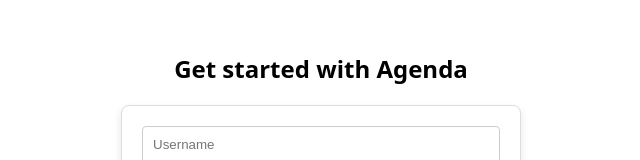
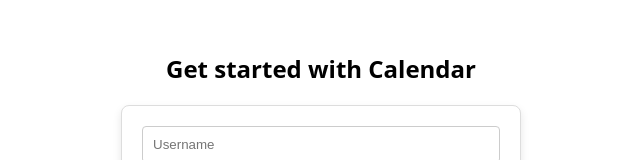
Before and after one commit to emilyzhang625/calendar-frontend, a React (Vite) app: page / in a window 1280 px wide. Shown: the part 241-401 px from the top of the page, without its empty margins (319-959 px from the left). Built offline with nearby package versions, Linux system fonts and the light colour scheme; no server answers.

Commit message:
changed agenda to calendar

```diff
--- a/src/UserPage/SignIn.jsx
+++ b/src/UserPage/SignIn.jsx
@@ -41,7 +41,7 @@
 
   return (
     <div className="user-container">
-      <div className="form-message">Welcome back to Agenda</div>
+      <div className="form-message">Welcome back to Calendar</div>
       <div className="form-container">
         <input
           type="text"
--- a/src/UserPage/Signup.jsx
+++ b/src/UserPage/Signup.jsx
@@ -52,7 +52,7 @@
 
   return (
     <div className="user-container">
-      <div className="form-message">Get started with Agenda</div>
+      <div className="form-message">Get started with Calendar</div>
       <div className="form-container">
         <input
           type="text"
```
